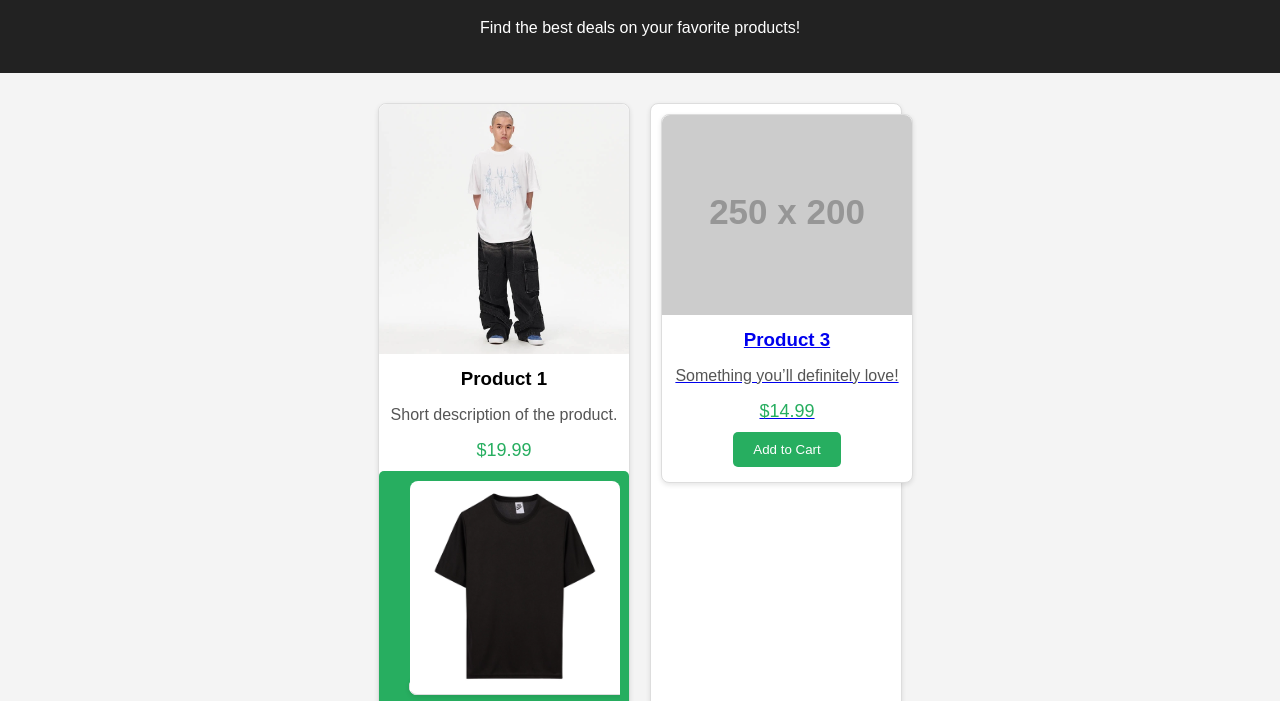
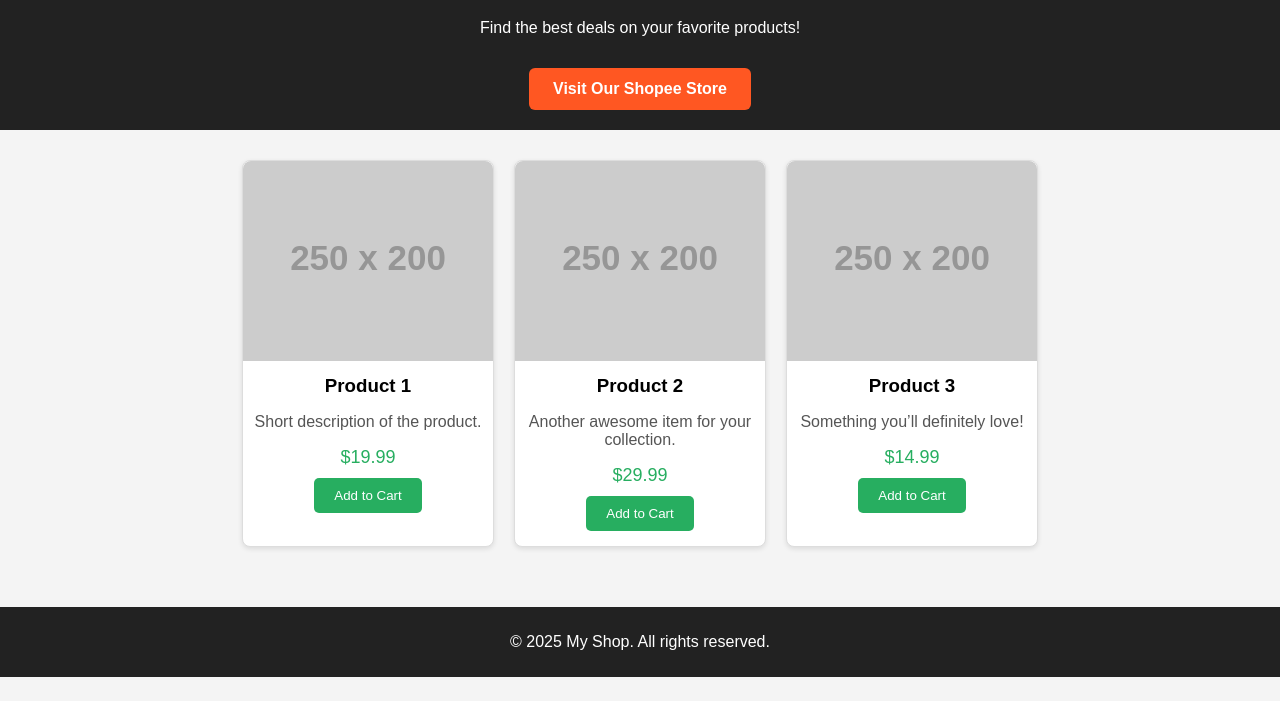
Before and after one commit to georgediega9-sys/My-site, a plain HTML site: page index.html in a window 1280 px wide. Shown: the part 81-782 px from the top of the page. Drawn offline with Linux system fonts and the light colour scheme; placeholder pictures from the web are drawn by us.

Commit message:
Enhance index.html with Shopee button and images
Added a Shopee button and updated product images.

```diff
--- a/index.html
+++ b/index.html
@@ -17,6 +17,23 @@
       padding: 20px;
       text-align: center;
     }
+
+    /* Shopee button styling */
+    .shopee-button {
+      display: inline-block;
+      background-color: #ff5722;
+      color: white;
+      padding: 12px 24px;
+      margin-top: 15px;
+      border-radius: 6px;
+      text-decoration: none;
+      font-weight: bold;
+      transition: background-color 0.3s;
+    }
+    .shopee-button:hover {
+      background-color: #e64a19;
+    }
+
     .container {
       display: flex;
       flex-wrap: wrap;
@@ -63,6 +80,7 @@
     button:hover {
       background-color: #219150;
     }
+
     footer {
       text-align: center;
       background-color: #222;
@@ -77,19 +95,21 @@
   <header>
     <h1>Welcome to My Shop</h1>
     <p>Find the best deals on your favorite products!</p>
+    <!-- Shopee Button -->
+    <a href="https://shopee.com" target="_blank" class="shopee-button">Visit Our Shopee Store</a>
   </header>
 
   <div class="container">
     <div class="product">
-      <img src="1.jpg" alt="Product 1">
+      <img src="https://via.placeholder.com/250x200" alt="Product 1">
       <h3>Product 1</h3>
       <p>Short description of the product.</p>
       <div class="price">$19.99</div>
-      <button><a href= "https://shopee.ph/product/79488353/6171693174>Add to Cart</a></button>
+      <button>Add to Cart</button>
     </div>
 
     <div class="product">
-      <img src="2.jpg" alt="Product 2">
+      <img src="https://via.placeholder.com/250x200" alt="Product 2">
       <h3>Product 2</h3>
       <p>Another awesome item for your collection.</p>
       <div class="price">$29.99</div>
```
